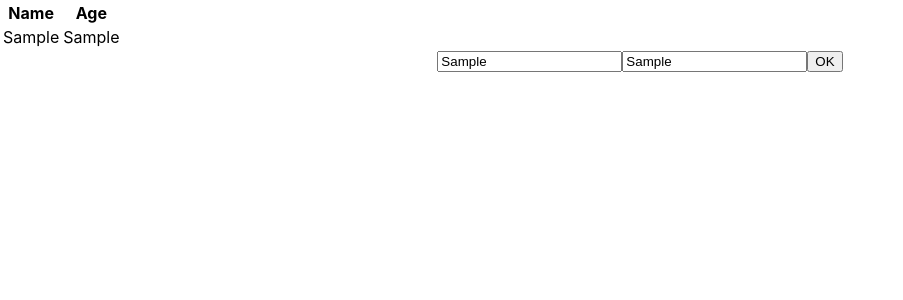
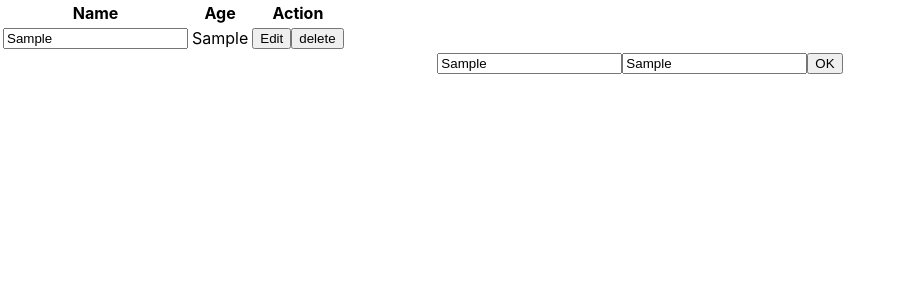
Before and after one commit to weerawit32/edit-form, a React (Create React App) app in the folder edit-form/: page / in a window 1280 px wide. Both pictures are taken after typing "Sample", "Sample" into the empty fields and a click on the button "OK". Shown: the top 300 px of the page, without its empty margins (0-903 px from the left). Built offline with nearby package versions, Linux system fonts and the light colour scheme.

Commit message:
add edit and readOnly feature

```diff
--- a/edit-form/src/App.js
+++ b/edit-form/src/App.js
@@ -2,6 +2,8 @@ import logo from "./logo.svg";
 import "./App.css";
 import { Fragment, useEffect, useState } from "react";
 import { v4 as uuid } from 'uuid';
+import * as yup from "yup";
+import { userSchema} from './Validations/UserValidation';
 // import Table from 'react-bootstrap/Table';
 
 function App() {
@@ -65,12 +67,24 @@ function App() {
 }
 
 const PeopleList = ({people}) => {
+  const [editable, setEditable] = useState(true);
+  const [cacheData, setCacheData] = useState({});
+
+  const handleEdit = () => {
+    // setCacheData(perso)
+    setEditable(false);
+  }
+
+  const handleDelete = () => {
+
+  }
   return (
     <table striped bordered hover>
       <thead>
         <tr>
           <th> Name</th>
           <th>Age</th>
+          <th>Action</th>
         </tr>
       </thead>
       {people && people.map((person) => {
@@ -78,8 +92,21 @@ const PeopleList = ({people}) => {
         return (
         <tbody key={id}>
         <tr>
-          <td>{name}</td>
+          <td> <input
+            readOnly={editable}
+            placeholder="Enter Your name..."
+            type="text"
+            name="name"
+            value={name}
+            // onChange={handleOnChange}
+            required
+            ></input>
+          </td>
           <td>{age}</td>
+          <td>
+          <button onClick={handleEdit}>Edit</button>
+          <button onClick={handleDelete}>delete</button>
+          </td>
         </tr>
 
       </tbody>
--- /dev/null
+++ b/edit-form/src/Validations/UserValidation.js
@@ -0,0 +1,7 @@
+import * as yup from 'yup';
+
+export const userSchema = yup.object().shape({
+    name: yup.string().required(),
+    email: yup.string().email().required(),
+    password: yup.string().min(4).max(10).required
+})
```
